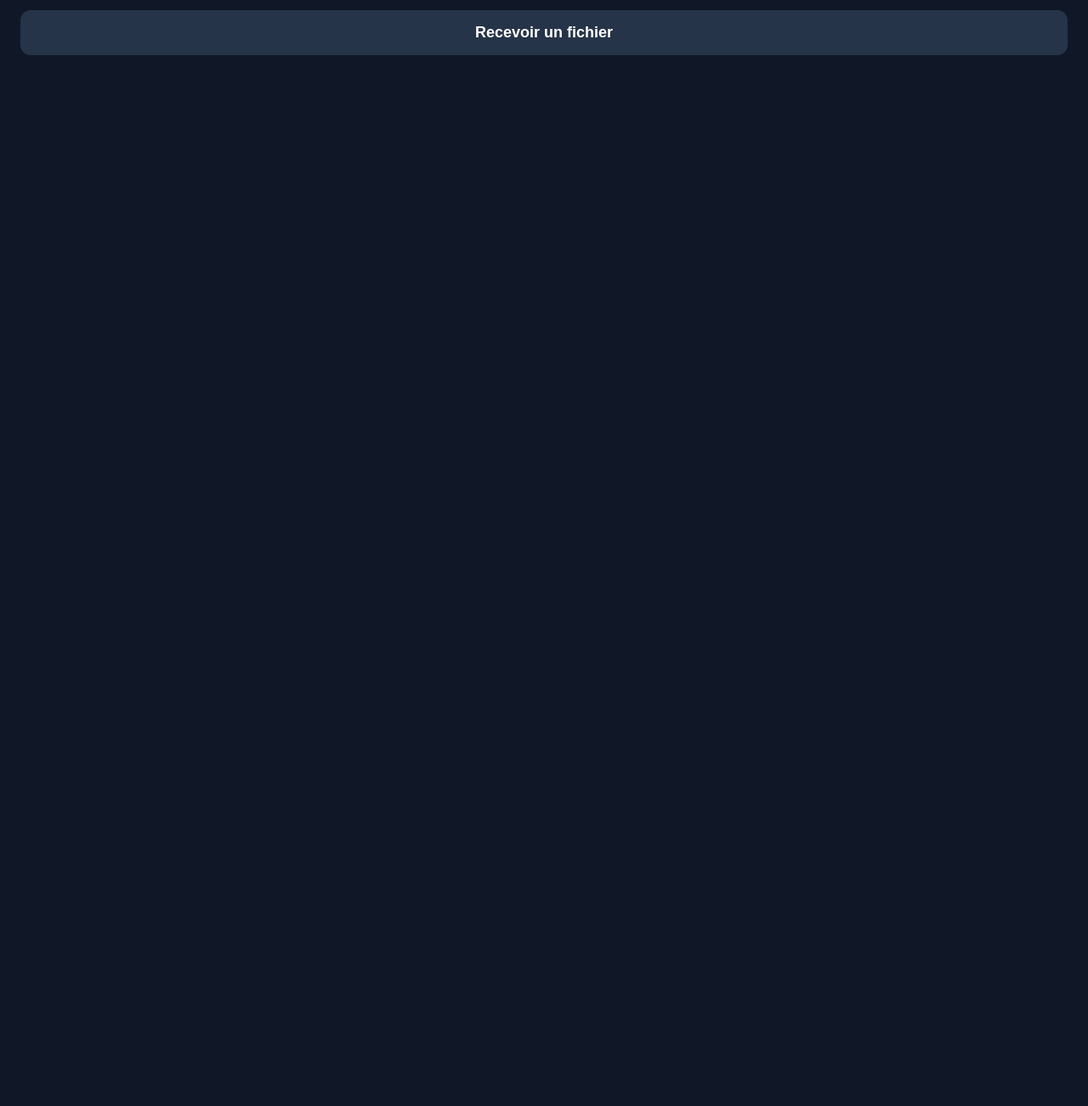
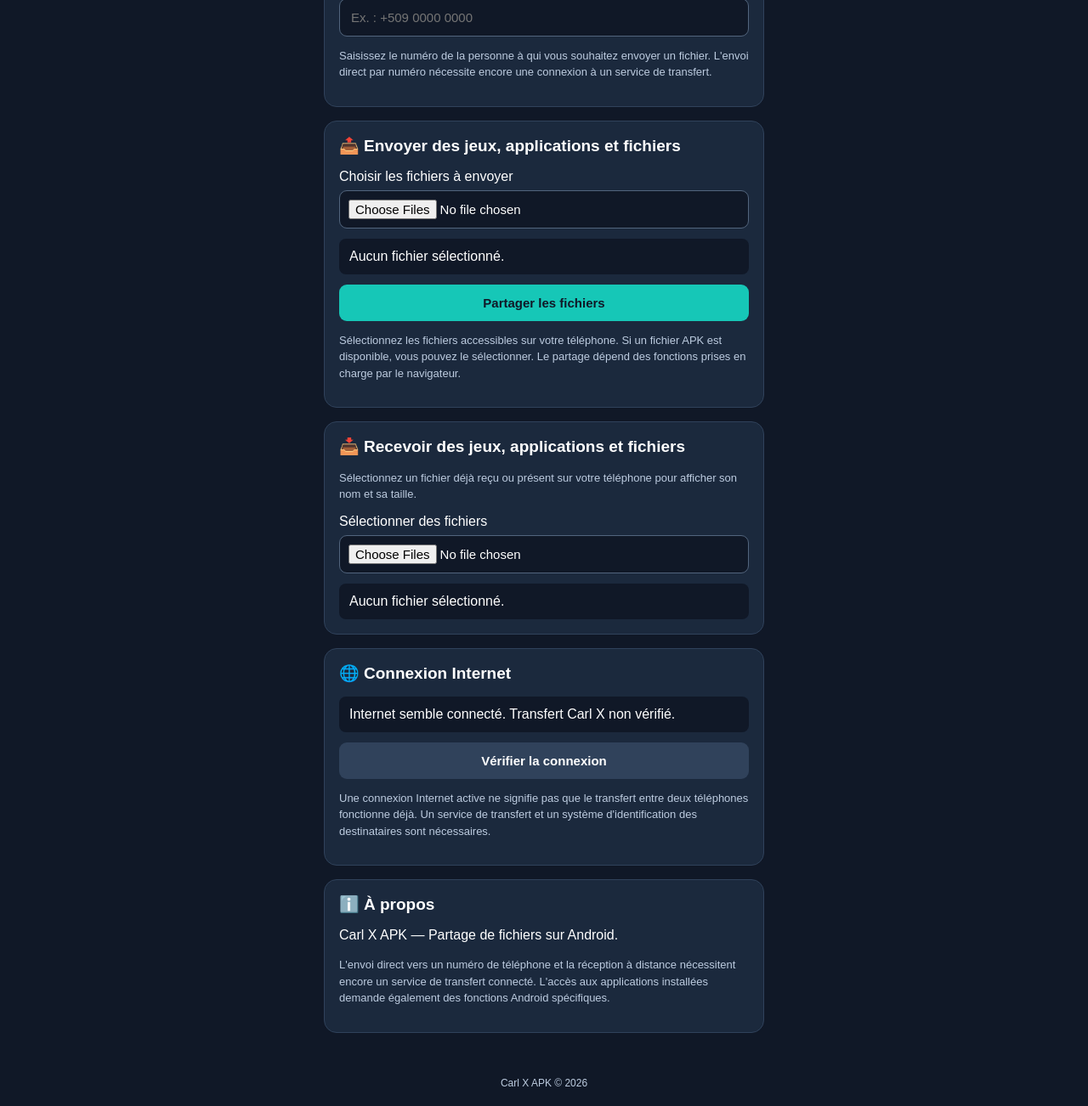
Before and after one commit to josephmailienne0-lgtm/Carl-XAPK., a plain HTML site: page index.html in a window 1280 px wide. Shown: the part 292-1594 px from the top of the page at 85% size. Before the commit the page ends 800 px from the top, so only its background shows below. Drawn offline with Linux system fonts and the light colour scheme.

Commit message:
Update index.html

```diff
--- a/index.html
+++ b/index.html
@@ -4,68 +4,273 @@
 <head>
   <meta charset="UTF-8">
   <meta name="viewport" content="width=device-width, initial-scale=1">
-  <title>CarlX APK</title>
+  <meta name="theme-color" content="#101827">
+  <title>Carl X APK</title>
   <style>
+    * { box-sizing: border-box; }
     body {
       margin: 0;
-      padding: 24px;
       font-family: Arial, sans-serif;
       background: #101827;
       color: white;
+    }
+    header {
+      padding: 25px 16px;
       text-align: center;
+      background: #172943;
+      border-bottom: 2px solid #16c7b7;
     }
     .logo {
-      font-size: 38px;
+      width: 65px;
+      height: 65px;
+      margin: auto auto 10px;
+      border-radius: 18px;
+      background: #16c7b7;
+      color: #101827;
+      display: grid;
+      place-items: center;
+      font-size: 25px;
       font-weight: bold;
-      color: #55d6ff;
-      margin-top: 50px;
     }
-    p { color: #cbd5e1; }
+    h1 { margin: 5px; font-size: 27px; }
+    header p { color: #c4d5e9; margin-bottom: 0; }
+    main { max-width: 550px; margin: auto; padding: 16px; }
+    .card {
+      background: #1b293d;
+      border: 1px solid #30425b;
+      border-radius: 15px;
+      padding: 17px;
+      margin-bottom: 16px;
+    }
+    h2 { font-size: 19px; margin-top: 0; }
+    label { display: block; margin: 12px 0 7px; }
+    input, button {
+      width: 100%;
+      padding: 13px;
+      border-radius: 9px;
+      font-size: 15px;
+    }
+    input {
+      background: #101827;
+      color: white;
+      border: 1px solid #52657d;
+    }
+    input[type="file"] { padding: 10px; }
     button {
-      display: block;
-      width: 100%;
-      padding: 16px;
-      margin: 18px auto;
       border: 0;
-      border-radius: 12px;
-      font-size: 18px;
+      background: #16c7b7;
+      color: #101827;
       font-weight: bold;
-      background: #55d6ff;
-      color: #101827;
+      margin-top: 12px;
+      cursor: pointer;
     }
-    .second { background: #263449; color: white; }
-    #message { margin-top: 24px; overflow-wrap: anywhere; }
+    button.secondary {
+      background: #30425b;
+      color: white;
+    }
+    .hint {
+      color: #bdcce0;
+      font-size: 13px;
+      line-height: 1.5;
+    }
+    .status {
+      background: #101827;
+      border-radius: 8px;
+      padding: 12px;
+      margin-top: 12px;
+      overflow-wrap: anywhere;
+    }
+    .file {
+      padding: 10px;
+      border-bottom: 1px solid #30425b;
+      overflow-wrap: anywhere;
+    }
+    footer {
+      text-align: center;
+      color: #bdcce0;
+      padding: 20px;
+      font-size: 12px;
+    }
   </style>
 </head>
 <body>
-  <div class="logo">CarlX</div>
-  <h1>Bienvenue sur CarlX APK</h1>
-  <p>Transfère tes fichiers, même à distance.</p>
 
-  <button onclick="envoyer()">Envoyer un fichier</button>
-  <button class="second" onclick="recevoir()">Recevoir un fichier</button>
+<header>
+  <div class="logo">CX</div>
+  <h1>Carl X APK</h1>
+  <p>Envoyer • Recevoir • Partager</p>
+</header>
 
-  <input id="fichier" type="file" hidden>
-  <div id="message"></div>
+<main>
+  <section class="card">
+    <h2>👤 Destinataire</h2>
+    <label for="phone">Numéro de téléphone du destinataire</label>
+    <input id="phone" type="tel"
+      placeholder="Ex. : +509 0000 0000"
+      autocomplete="tel">
+    <p class="hint">
+      Saisissez le numéro de la personne à qui vous souhaitez
+      envoyer un fichier. L'envoi direct par numéro nécessite
+      encore une connexion à un service de transfert.
+    </p>
+  </section>
 
-  <script>
-    function envoyer() {
-      document.getElementById('fichier').click();
+  <section class="card">
+    <h2>📤 Envoyer des jeux, applications et fichiers</h2>
+    <label for="sendFiles">Choisir les fichiers à envoyer</label>
+    <input id="sendFiles" type="file" multiple>
+    <div id="sendList" class="status">
+      Aucun fichier sélectionné.
+    </div>
+    <button id="shareBtn">Partager les fichiers</button>
+    <p class="hint">
+      Sélectionnez les fichiers accessibles sur votre téléphone.
+      Si un fichier APK est disponible, vous pouvez le sélectionner.
+      Le partage dépend des fonctions prises en charge par le navigateur.
+    </p>
+  </section>
+
+  <section class="card">
+    <h2>📥 Recevoir des jeux, applications et fichiers</h2>
+    <p class="hint">
+      Sélectionnez un fichier déjà reçu ou présent sur votre téléphone
+      pour afficher son nom et sa taille.
+    </p>
+    <label for="receiveFiles">Sélectionner des fichiers</label>
+    <input id="receiveFiles" type="file" multiple>
+    <div id="receiveList" class="status">
+      Aucun fichier sélectionné.
+    </div>
+  </section>
+
+  <section class="card">
+    <h2>🌐 Connexion Internet</h2>
+    <div id="connection" class="status"></div>
+    <button class="secondary" id="checkBtn">
+      Vérifier la connexion
+    </button>
+    <p class="hint">
+      Une connexion Internet active ne signifie pas que le transfert
+      entre deux téléphones fonctionne déjà. Un service de transfert
+      et un système d'identification des destinataires sont nécessaires.
+    </p>
+  </section>
+
+  <section class="card">
+    <h2>ℹ️ À propos</h2>
+    <p>Carl X APK — Partage de fichiers sur Android.</p>
+    <p class="hint">
+      L'envoi direct vers un numéro de téléphone et la réception
+      à distance nécessitent encore un service de transfert connecté.
+      L'accès aux applications installées demande également des
+      fonctions Android spécifiques.
+    </p>
+  </section>
+</main>
+
+<footer>Carl X APK © 2026</footer>
+
+<script>
+  const phone = document.getElementById("phone");
+  const sendInput = document.getElementById("sendFiles");
+  const receiveInput = document.getElementById("receiveFiles");
+  const sendList = document.getElementById("sendList");
+  const receiveList = document.getElementById("receiveList");
+  const connection = document.getElementById("connection");
+
+  function formatSize(bytes) {
+    if (bytes < 1024) return bytes + " octets";
+    if (bytes < 1048576)
+      return (bytes / 1024).toFixed(1) + " Ko";
+    return (bytes / 1048576).toFixed(2) + " Mo";
+  }
+
+  function showFiles(input, target, emptyMessage) {
+    const files = Array.from(input.files || []);
+    target.replaceChildren();
+
+    if (!files.length) {
+      target.textContent = emptyMessage;
+      return;
     }
 
-    document.getElementById('fichier').addEventListener('change', function() {
-      const f = this.files[0];
-      if (f) {
-        document.getElementById('message').textContent =
-          'Fichier sélectionné : ' + f.name +
-          '. Le transfert Internet reste à configurer.';
+    files.forEach(file => {
+      const item = document.createElement("div");
+      item.className = "file";
+      item.textContent =
+        "📄 " + file.name + " — " + formatSize(file.size);
+      target.appendChild(item);
+    });
+  }
+
+  sendInput.addEventListener("change", () => {
+    showFiles(sendInput, sendList, "Aucun fichier sélectionné.");
+  });
+
+  receiveInput.addEventListener("change", () => {
+    showFiles(receiveInput, receiveList, "Aucun fichier sélectionné.");
+  });
+
+  document.getElementById("shareBtn").addEventListener("click",
+    async () => {
+      const files = Array.from(sendInput.files || []);
+      const number = phone.value.trim();
+
+      if (!number) {
+        alert("Veuillez saisir le numéro du destinataire.");
+        phone.focus();
+        return;
       }
-    });
 
-    function recevoir() {
-      document.getElementById('message').textContent =
-        'La réception à distance sera disponible après la configuration du service Internet.';
+      if (!files.length) {
+        alert("Veuillez sélectionner au moins un fichier.");
+        return;
+      }
+
+      if (navigator.share && navigator.canShare) {
+        try {
+          const data = { files: files };
+
+          if (navigator.canShare(data)) {
+            await navigator.share({
+              title: "Carl X APK",
+              text: "Fichiers à partager. Destinataire : " + number,
+              files: files
+            });
+
+            alert(
+              "Le menu de partage a été ouvert. " +
+              "Vérifiez le destinataire et l'application choisis."
+            );
+            return;
+          }
+        } catch (error) {
+          if (error.name === "AbortError") return;
+          console.error(error);
+        }
+      }
+
+      alert(
+        "Le navigateur ne prend pas en charge ce partage. " +
+        "Essayez un autre navigateur ou des fichiers compatibles. " +
+        "L'envoi direct au numéro saisi n'est pas encore disponible."
+      );
     }
-  </script>
+  );
+
+  function checkConnection() {
+    connection.textContent = navigator.onLine
+      ? "Internet semble connecté. Transfert Carl X non vérifié."
+      : "Aucune connexion Internet détectée par le navigateur.";
+  }
+
+  document.getElementById("checkBtn")
+    .addEventListener("click", checkConnection);
+
+  window.addEventListener("online", checkConnection);
+  window.addEventListener("offline", checkConnection);
+  checkConnection();
+</script>
+
 </body>
-</html>
+      </html>
```
